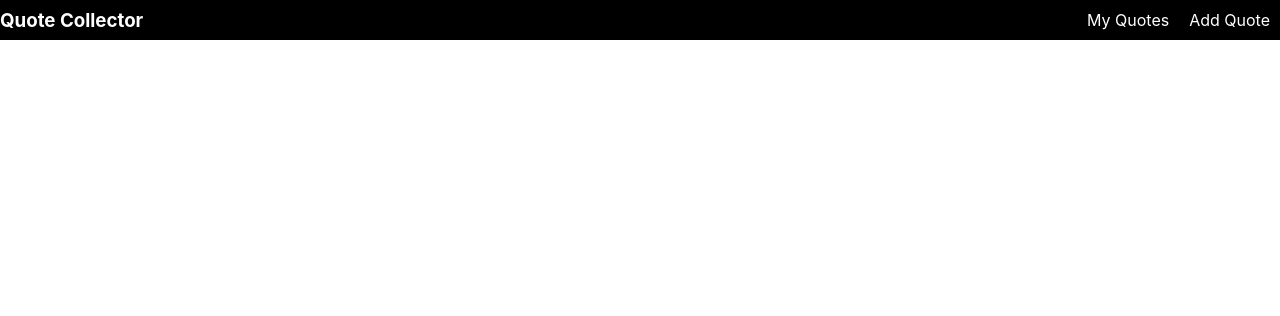
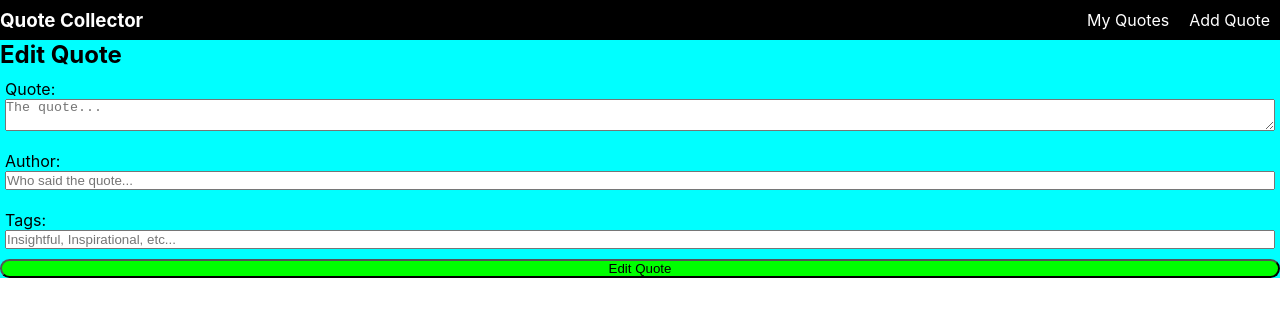
Before and after one commit to johndwatt/Quote-Collector-FrontEnd, a React (Create React App) app: page /quotes/1/edit in a window 1280 px wide. Shown: the top 316 px of the page. Built offline with nearby package versions, Linux system fonts and the light colour scheme; no server answers.

Commit message:
changes to routes, quote, and edit quote components to create full working edit route

```diff
--- a/src/components/EditQuote/EditQuote.jsx
+++ b/src/components/EditQuote/EditQuote.jsx
@@ -1,4 +1,4 @@
-import React, { useState } from 'react';
+import React, { useState, useEffect } from 'react';
 import { useParams } from 'react-router-dom';
 import axios from 'axios';
 
@@ -9,18 +9,22 @@ const url = 'http://localhost:4000/quotes'
 function EditQuote(props) {
     const { id } = useParams();
 
-    axios.get(url + "/" + id)
-        .then(response => {
-            console.log(response);
-        }).catch(error => {
-            console.log(error);
-        });
+    const idUrl = url + "/" + id;
 
     const [content, setContent] = useState("");
     const [author, setAuthor] = useState("");
     const [tags, setTags] = useState([]);
 
-
+    useEffect(() => {
+        axios.get(idUrl)
+            .then(response => {
+                setContent(response.data.quote.content);
+                setAuthor(response.data.quote.author);
+                setTags(response.data.quote.tags);
+            }).catch(error => {
+                console.log(error);
+            });
+    }, []);
 
     const handleChangeContent = (e) => {
         setContent(e.target.value);
@@ -42,12 +46,14 @@ function EditQuote(props) {
             tags: tags,
         }
 
-        axios.put(url, quote)
+        axios.put(idUrl, quote)
             .then(response => {
                 console.log(response.data);
             }).catch(error => {
                 console.log(error);
             });
+
+        window.location = "/quotes";
     }
 
     return (
@@ -89,7 +95,7 @@ function EditQuote(props) {
                 <input
                     type='submit'
                     className='form-submit'
-                    value='Add Quote'/>
+                    value='Edit Quote'/>
             </form>
         </div>
 
--- a/src/components/Quote/Quote.jsx
+++ b/src/components/Quote/Quote.jsx
@@ -1,4 +1,5 @@
 import React from 'react';
+import { Link } from 'react-router-dom';
 
 import "./Quote.css"
 
@@ -8,7 +9,10 @@ function Quote(props) {
             <p className="quote-content">{props.quote.content}</p>
             <div className='quote-flex'>
                 <p className="quote-author">{props.quote.author}</p>
-                <p className="quote-tags">{props.quote.tags}</p>
+                <div className="quote-buttons">
+                    <Link to={{pathname: `/quotes/${props.quote._id}/edit`}}>Edit</Link>
+
+                </div>
             </div>
         </div>
     );
--- a/src/routes/AppRoutes.jsx
+++ b/src/routes/AppRoutes.jsx
@@ -11,7 +11,7 @@ function AppRoutes(props) {
             {/* <Route path='/' exact element={} /> */}
             <Route exact path='/quotes' element={<QuoteContainer />}/>
             <Route exact path='/quotes/new' element={<NewQuote />}/>
-            {/* <Route /><EditQuote /> */}
+            <Route path='/quotes/:id/edit' element={<EditQuote />}/>
         </Routes>
 
     );
```
